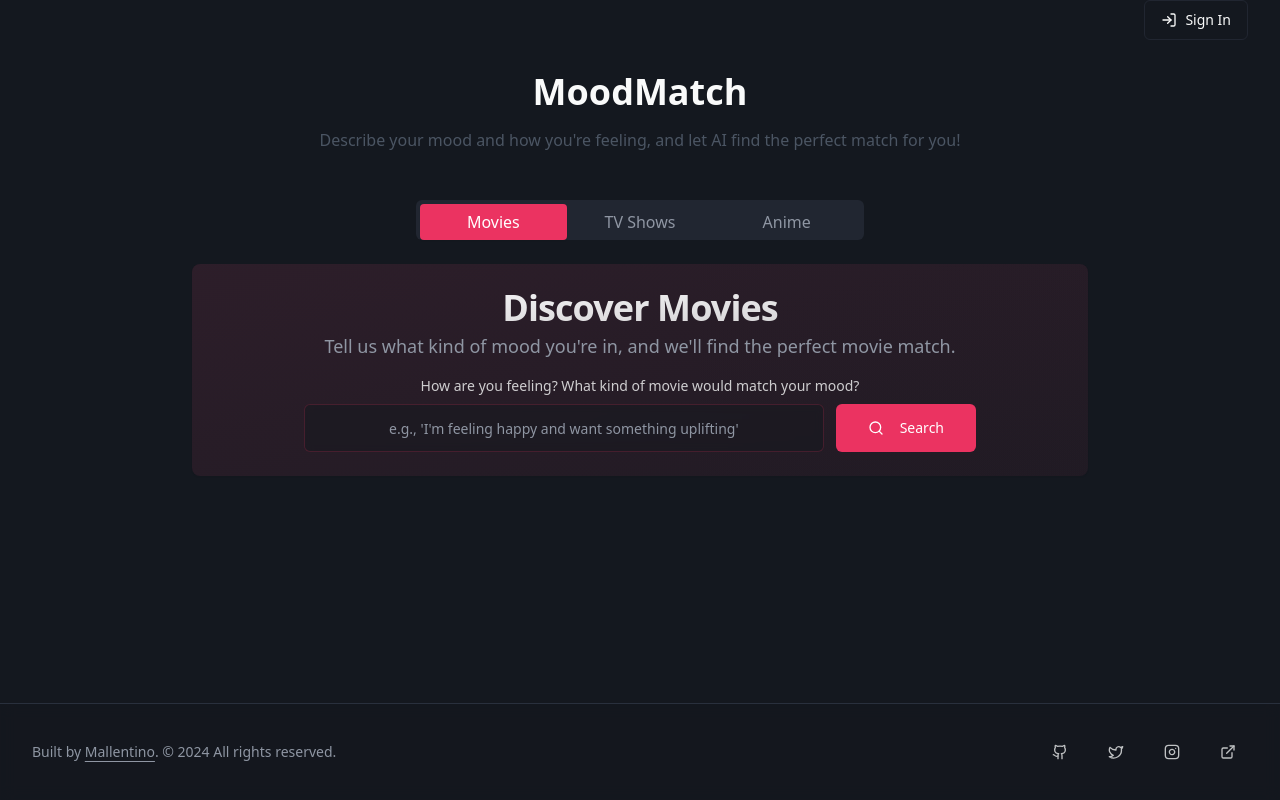
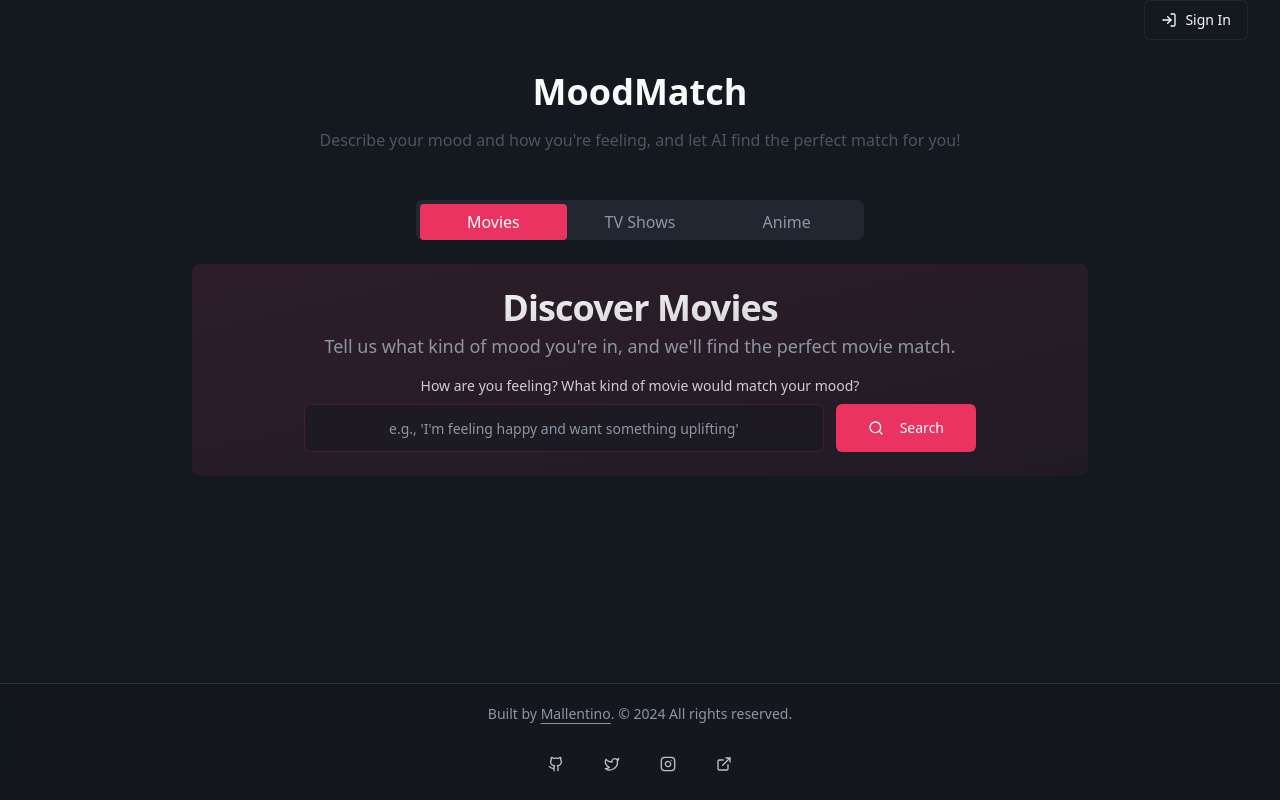
Before and after one commit to Mallentin0/moodmatch-app, a React (Vite) app: page / in a window 1280 px wide. Built offline with nearby package versions, Linux system fonts and the light colour scheme; what @supabase/auth-helpers-react would draw is missing.

Commit message:
Center footer alignment
Updated the footer component to ensure it is centered within its container for improved layout consistency.
[skip gpt_engineer]

```diff
--- a/src/components/Footer.tsx
+++ b/src/components/Footer.tsx
@@ -6,9 +6,9 @@ export function Footer() {
 
   return (
     <footer className="w-full border-t bg-background/95 backdrop-blur supports-[backdrop-filter]:bg-background/60">
-      <div className="container flex flex-col items-center justify-between gap-4 py-8 md:h-24 md:flex-row md:py-0">
-        <div className="flex flex-col items-center gap-4 px-4 md:flex-row md:gap-2 md:px-0">
-          <p className="text-center text-sm leading-loose text-muted-foreground md:text-left">
+      <div className="container flex flex-col items-center justify-center gap-4 py-8 md:py-4">
+        <div className="flex flex-col items-center gap-4 px-4 text-center">
+          <p className="text-sm leading-loose text-muted-foreground">
             Built by{" "}
             <a
               href="https://mallentino.com"
```
